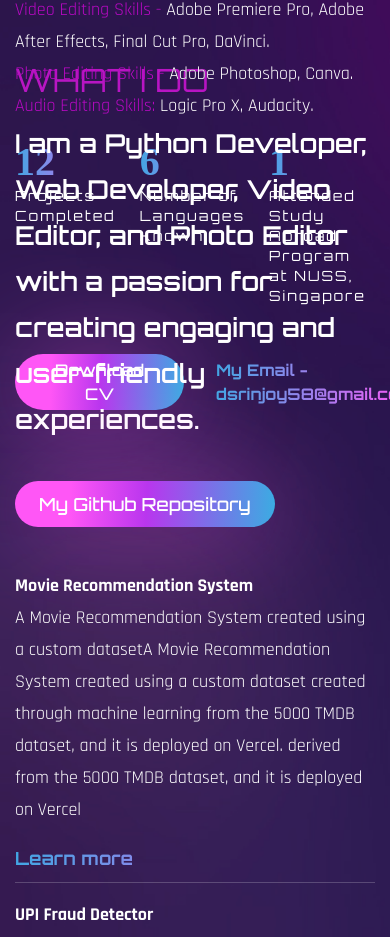
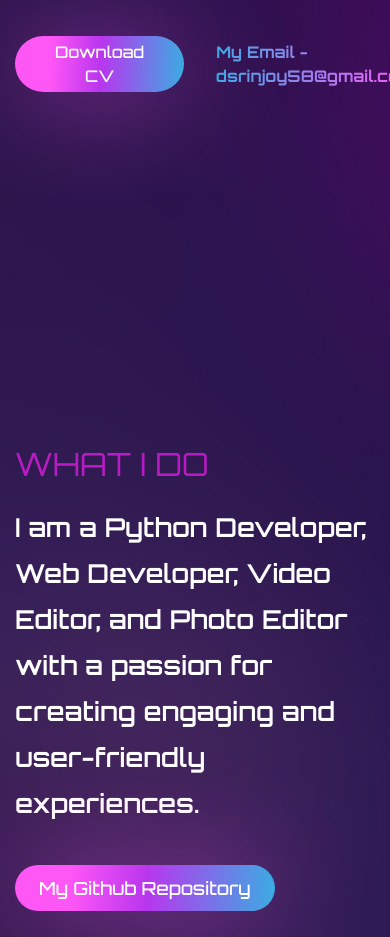
Before and after one commit to Troy212/Personal-Portfolio-With-React, a React (Create React App) app: page / in a window 390 px wide. Shown: the part 1732-2669 px from the top of the page. Built offline with nearby package versions, Linux system fonts and the light colour scheme; the HTML template or start-up script is replaced by a standard one; a web font is replaced by a local one.

Commit message:
updated About and Services

```diff
--- a/src/components/About.js
+++ b/src/components/About.js
@@ -37,8 +37,8 @@
             viewport={{ once: false, amount: 0.3 }}
             className='flex-1'>
             <h2 className='h2 text-accent'>About me.</h2>
-            <h3 className='h3 mb-4'>
-              I am a <span className='text-accent'>Python Developer</span> and <span className='text-accent'>Web Developer</span> with skills in <span className='text-accent'>Video</span> and <span className='text-accent'>Photo Editing</span>. I completed my <span className='text-accent'>High School</span> at <span className='text-accent'>Springdale High School</span> in Kalyani and am currently pursuing a <span className='text-accent'>B.Tech in Computer Science</span> at the <span className='text-accent'>Institute of Engineering and Management</span> in Salt Lake.
+            <h3 className='h3 mb-3'>
+              <span className='text-sm'>I am a <span className='text-accent'>Python</span> and <span className='text-accent'>Web Developer</span> with expertise in <span className='text-accent'>video</span> and <span className='text-accent'>photo editing</span>. Currently, I'm pursuing a <span className='text-accent'>B.Tech in Computer Science</span> at the <span className='text-accent'>Institute of Engineering and Management</span> in Salt Lake, after completing high school at <span className='text-accent'>Springdale High School</span> in Kalyani.</span>
             </h3>
             <p className='mb-6 text-white'>
               <span className='text-accent'>Languages - </span> Bengali (Mother Tongue), English (Fluent), Hindi (Fluent). <br />
@@ -51,7 +51,7 @@
             {/* Stats */}
             <div className='flex gap-x-6 lg:gap-x-10 mb-12'>
               <div>
-                <div className='text-[40px] font-tertiary text-gradient mb-2'>
+                <div className='text-[40px] font-tertiary text-gradient mb-4'>
                   {inView ? <Countup start={0} end={12} duration={3} /> : null}
                 </div>
                 <div className='font-primary text-sm tracking-[2px]'>
@@ -61,7 +61,7 @@
               </div>
 
               <div>
-                <div className='text-[40px] font-tertiary text-gradient mb-2'>
+                <div className='text-[40px] font-tertiary text-gradient mb-4'>
                   {inView ? <Countup start={0} end={6} duration={3} /> : null}
                 </div>
                 <div className='font-primary text-sm tracking-[2px]'>
@@ -71,7 +71,7 @@
               </div>
 
               <div>
-                <div className='text-[40px] font-tertiary text-gradient mb-2'>
+                <div className='text-[40px] font-tertiary text-gradient mb-4'>
                   {inView ? <Countup start={0} end={1} duration={3} /> : null}
                 </div>
                 <div className='font-primary text-sm tracking-[2px]'>
--- a/src/components/Services.js
+++ b/src/components/Services.js
@@ -10,12 +10,12 @@
 const services = [
   {
     name: 'Movie Recommendation System',
-    description: 'A Movie Recommendation System created using a custom datasetA Movie Recommendation System created using a custom dataset created through machine learning from the 5000 TMDB dataset, and it is deployed on Vercel. derived from the 5000 TMDB dataset, and it is deployed on Vercel',
+    description: 'A Movie Recommendation System created using a custom dataset derived from the 5000 TMDB dataset, and it is deployed on Vercel.',
     link: 'https://github.com/Troy212/Movie-Recommendation-System',
   },
   {
     name: 'UPI Fraud Detector',
-    description: 'An UPI Fraud Detector System built with Streamlit that detects fraudulent transactions using transaction IDs',
+    description: 'An UPI Fraud Detector System built with Streamlit that detects fraudulent transactions using transaction IDs.',
     link: 'https://github.com/Troy212/UPI-Fraud',
   },
   {
@@ -27,7 +27,7 @@
 
 const Services = () => {
   return (
-    <section className='section' id='services'>
+    <section className='section mt-96 md:mt-0' id='services'> {/* Significantly increased margin-top for mobile */}
       <div className='container mx-auto'>
         <div className='flex flex-col lg:flex-row'>
           {/* Text & Image */}
@@ -39,7 +39,7 @@
             viewport={{ once: false, amount: 0.3 }}
           >
             <h2 className='h2 text-accent mb-6'>What I Do</h2>
-            <h3 className='h3 max-w-[455px] mb-12'> {/* Reduced from mb-16 to mb-12 */}
+            <h3 className='h3 max-w-[455px] mb-12'>
               I am a Python Developer, Web Developer, Video Editor, and Photo Editor with a passion for creating engaging and user-friendly experiences.
             </h3>
             <a href="https://github.com/Troy212" className='btn btn-sm px-6 py-3 text-lg'>
@@ -51,18 +51,18 @@
             {/* Services list */}
             <div>
               {services.map((service, index) => {
-                const { name, description, link } = service; // Destructure services
+                const { name, description, link } = service;
                 return (
                   <motion.div
                     key={index}
-                    className='mb-4'
-                    variants={fadeIn('left', 0.5)} // Apply fadeIn variant with delay
+                    className='mb-8' // Increased margin-bottom for additional spacing between items
+                    variants={fadeIn('left', 0.5)}
                     initial="hidden"
                     whileInView="show"
                     viewport={{ once: false, amount: 0.3 }}
                   >
                     {/* Service content */}
-                    <div className='pb-2 mb-2'> {/* Reduced from pb-4 mb-4 to pb-2 mb-2 */}
+                    <div className='pb-4 mb-4'> {/* Added more padding-bottom */}
                       <h4 className='font-bold'>{name}</h4>
                       <p>{description}</p>
                     </div>
@@ -71,7 +71,7 @@
                       Learn more <BsArrowUpRight className='inline-block ml-1' />
                     </a>
                     {/* Border line under the Learn more link */}
-                    <div className='border-b border-white/20 pb-2 mb-4' /> {/* Reduced padding below the border */}
+                    <div className='border-b border-white/20 pb-4 mb-8' /> {/* Added more padding-bottom */}
                   </motion.div>
                 );
               })}
```
